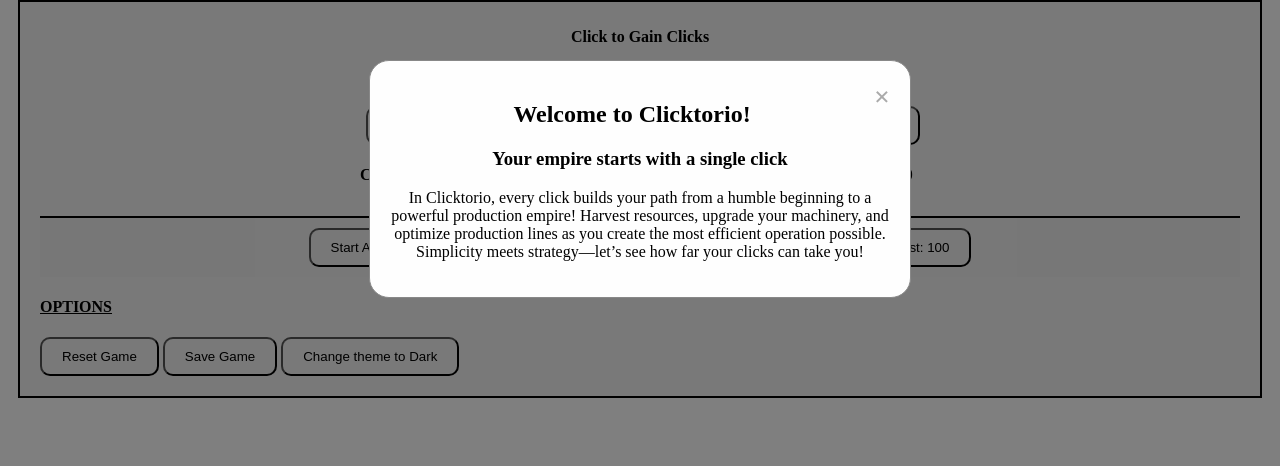
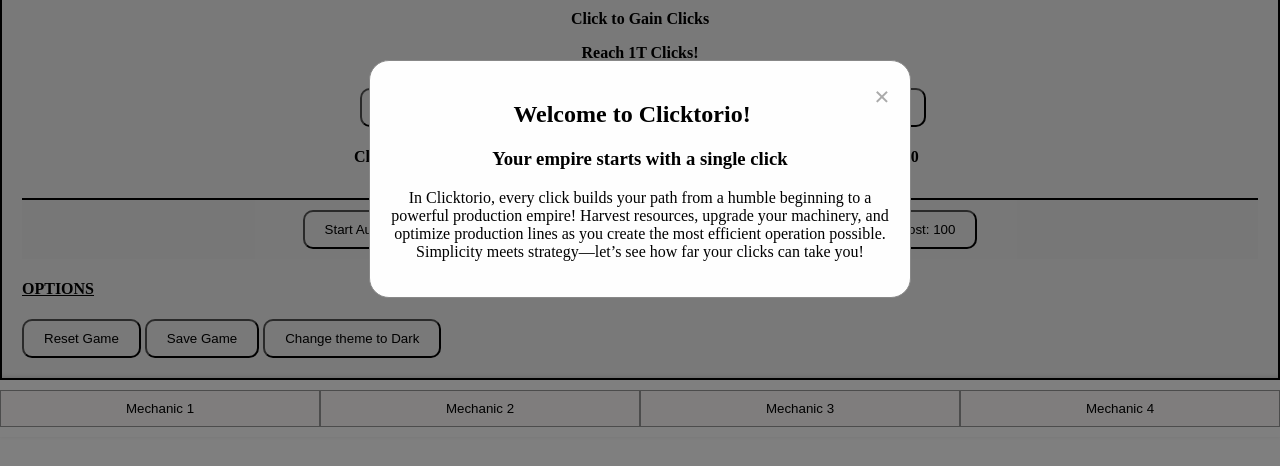
Before and after one commit to Exjwxl/clicktorio, a plain HTML site: page index.html in a window 1280 px wide. Shown: the part 132-598 px from the top of the page. Drawn offline with Linux system fonts and the light colour scheme.

Commit message:
ui changes

```diff
--- a/index.html
+++ b/index.html
@@ -67,6 +67,12 @@
 
         </section>
     </section>
+    <footer class="game-footer">
+        <button class="footer-button">Mechanic 1</button>
+        <button class="footer-button">Mechanic 2</button>
+        <button class="footer-button">Mechanic 3</button>
+        <button class="footer-button">Mechanic 4</button>
+    </footer>
 
 </body>
 </html>
--- a/styles/style.css
+++ b/styles/style.css
@@ -127,3 +127,62 @@ button {
     text-decoration: none;
     cursor: pointer;
 }
+
+/* #controls{
+    display: flex;
+    justify-content: space-around;
+    align-items: center;
+    padding: 10px;
+    border: 2px solid black;
+    border-top: none;
+}
+
+#controls button{
+    margin: 00;
+    cursor: pointer;
+    border-radius: 0%;
+} */
+
+body {
+    margin: 0;
+    padding: 0;
+    display: flex;
+    flex-direction: column;
+    min-height: 100vh;
+}
+
+.game-footer {
+    display: flex;
+    justify-content: space-between; /* Evenly space items */
+    align-items: center;
+    position: sticky;
+    bottom: 0;
+    width: 100%;
+    background-color: #ffffff; /* Example background color */
+    padding: 10px 0;
+    box-shadow: 0 -2px 5px rgba(0, 0, 0, 0.2);
+}
+
+.footer-button {
+    flex: 1; /* Make buttons take equal space */
+    text-align: center;
+    background-color: #fffcfc; /* Example button color */
+    color: rgb(0, 0, 0);
+    border: 1px solid #999;
+    padding: 10px;
+    cursor: pointer;
+    transition: background-color 0.3s;
+    border-radius: 0%;
+}
+
+.footer-button:hover {
+    background-color: #555; /* Example hover color */
+}
+
+.footer-button:first-child {
+    margin-left: 0; /* Ensure no gap on the left */
+}
+
+.footer-button:last-child {
+    margin-right: 0; /* Ensure no gap on the right */
+}
```
